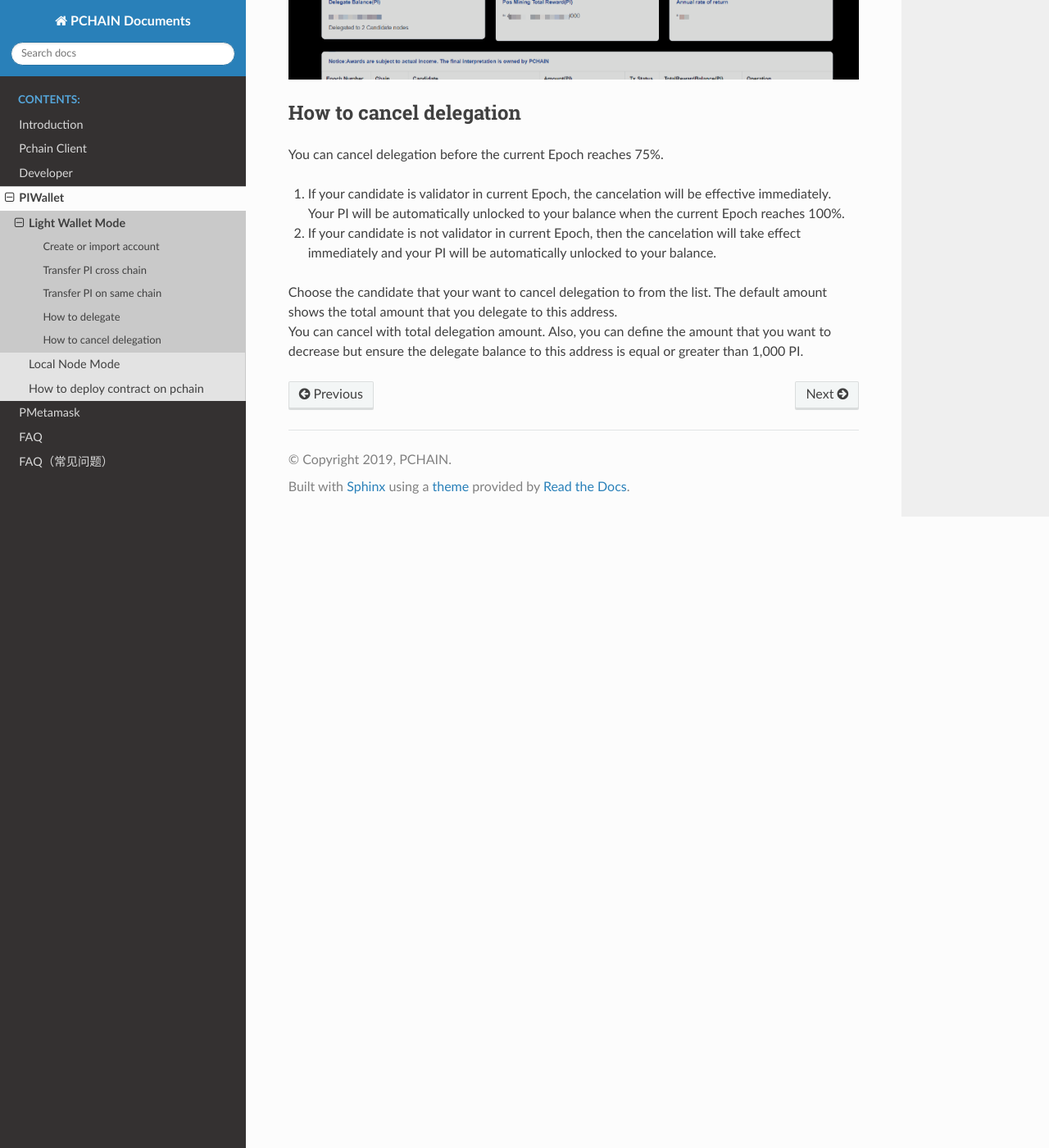
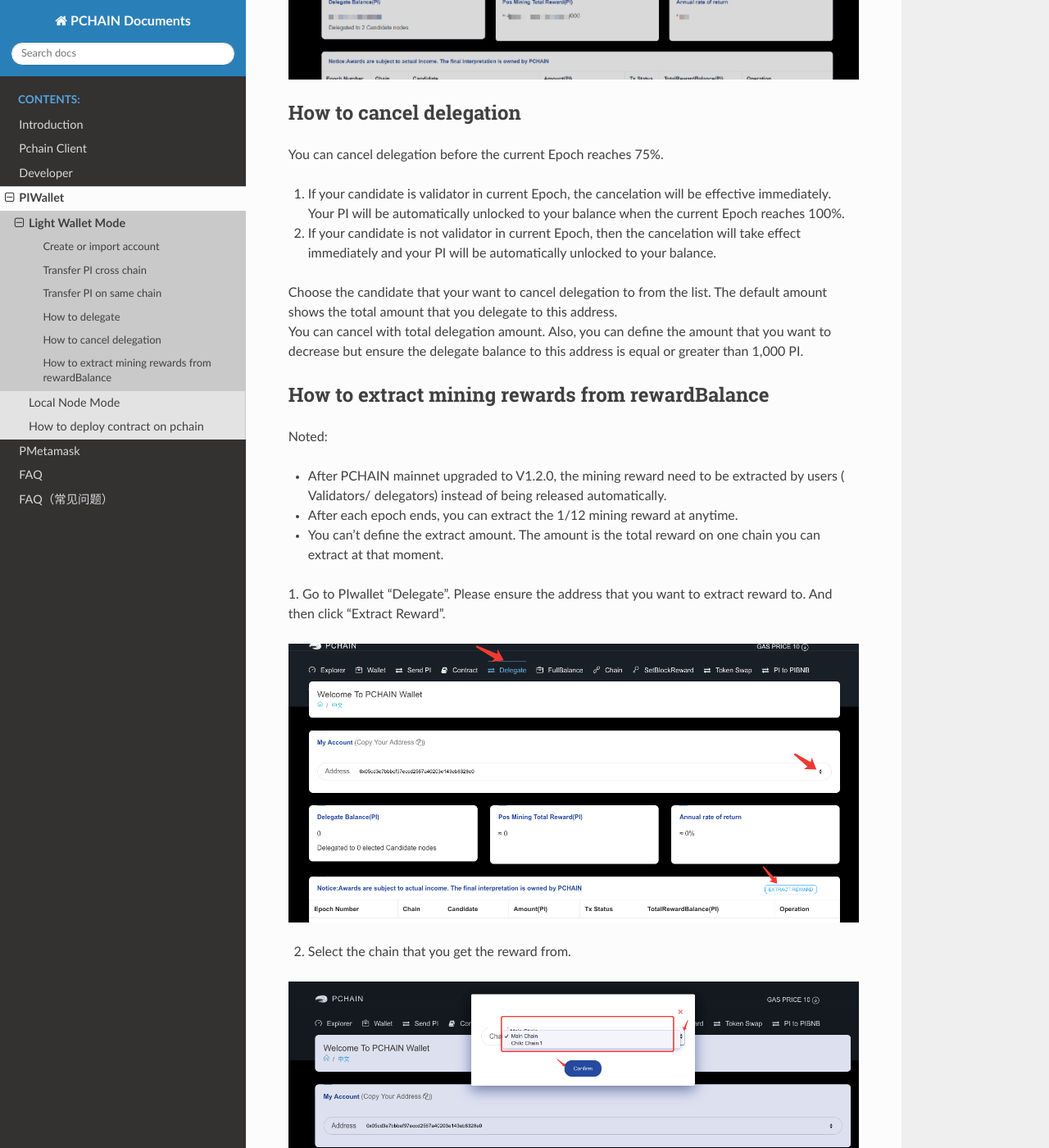
Before and after one commit to pchain-org/pchain-guide, a Sphinx documentation site: the page built from pchaindoc/source/wallet/LightWallet.rst, in a window 1280 px wide and 1400 px high, scrolled down 4583 px. Shown: the whole window at 82% size. Built offline with Sphinx 7.4.7 and the Read the Docs theme 2.0.0, drawn with Linux system fonts in a browser that asks for light colours; pages that are not in the unit, such as notebooks, are missing from menus.

Commit message:
add extract reward

```diff
--- a/pchaindoc/source/wallet/LightWallet.rst
+++ b/pchaindoc/source/wallet/LightWallet.rst
@@ -100,3 +100,29 @@
 
 | Choose the candidate that your want to cancel delegation to from the list. The default amount shows the total amount that you delegate to this address.
 | You can cancel with total delegation amount. Also, you can define the amount that you want to decrease but ensure the delegate balance to this address is equal or greater than 1,000 PI.
+
+
+=================================================
+How to extract mining rewards from rewardBalance
+=================================================
+
+Noted:
+
+- After PCHAIN mainnet upgraded to V1.2.0, the mining reward need to be extracted by users ( Validators/ delegators) instead of being released automatically.
+- After each epoch ends, you can extract the 1/12 mining reward at anytime.
+- You can’t define the extract amount. The amount is the total reward on one chain you can extract at that moment.
+
+1. Go to PIwallet “Delegate”.
+Please ensure the address that you want to extract  reward to. And then click “Extract Reward”.
+
+.. image:: ../_static/wallet/extract1.png
+
+
+2. Select the chain that you get the reward from.
+
+.. image:: ../_static/wallet/extract2.png
+
+
+3. Enter the password.
+
+.. image:: ../_static/wallet/extract3.png
```
Also changed, not shown: pchaindoc/source/_static/wallet/extract1.png (added), pchaindoc/source/_static/wallet/extract2.png (added), pchaindoc/source/_static/wallet/extract3.png (added).
